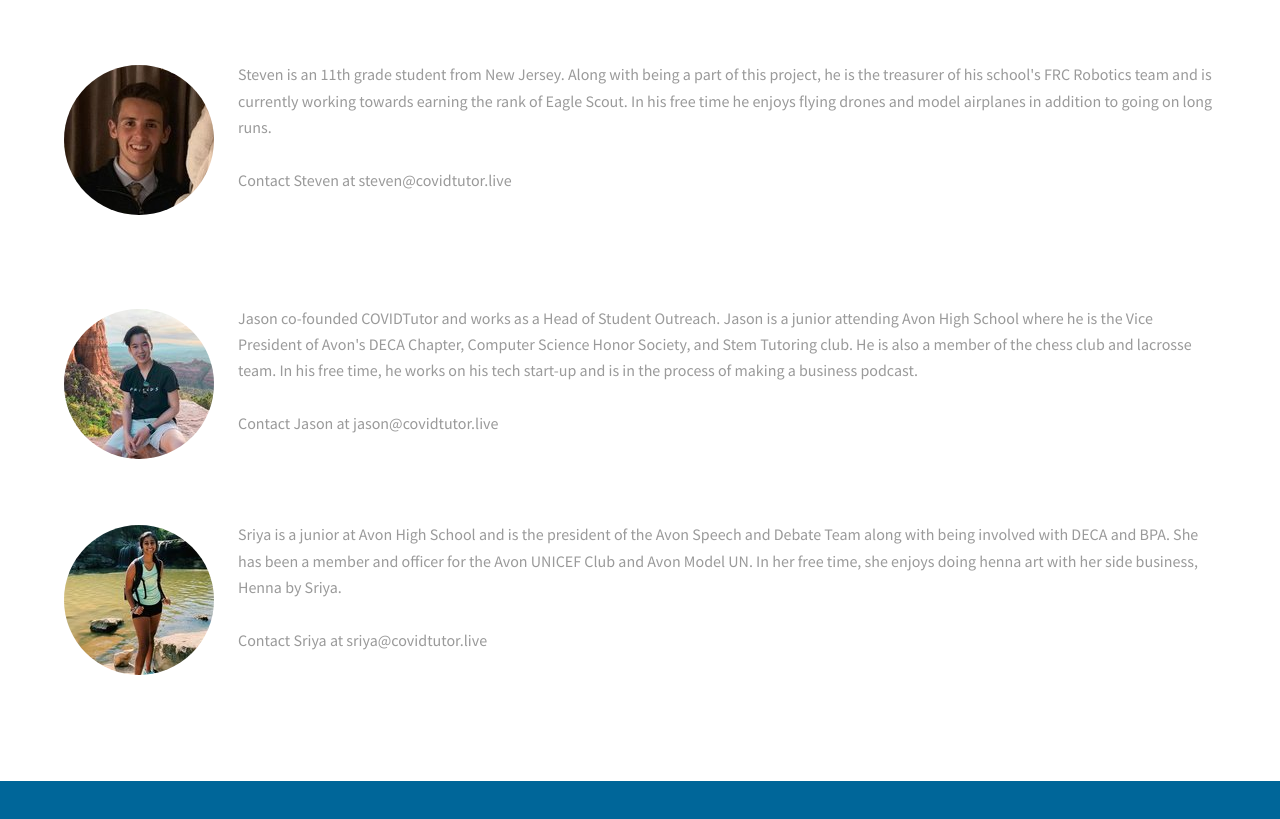
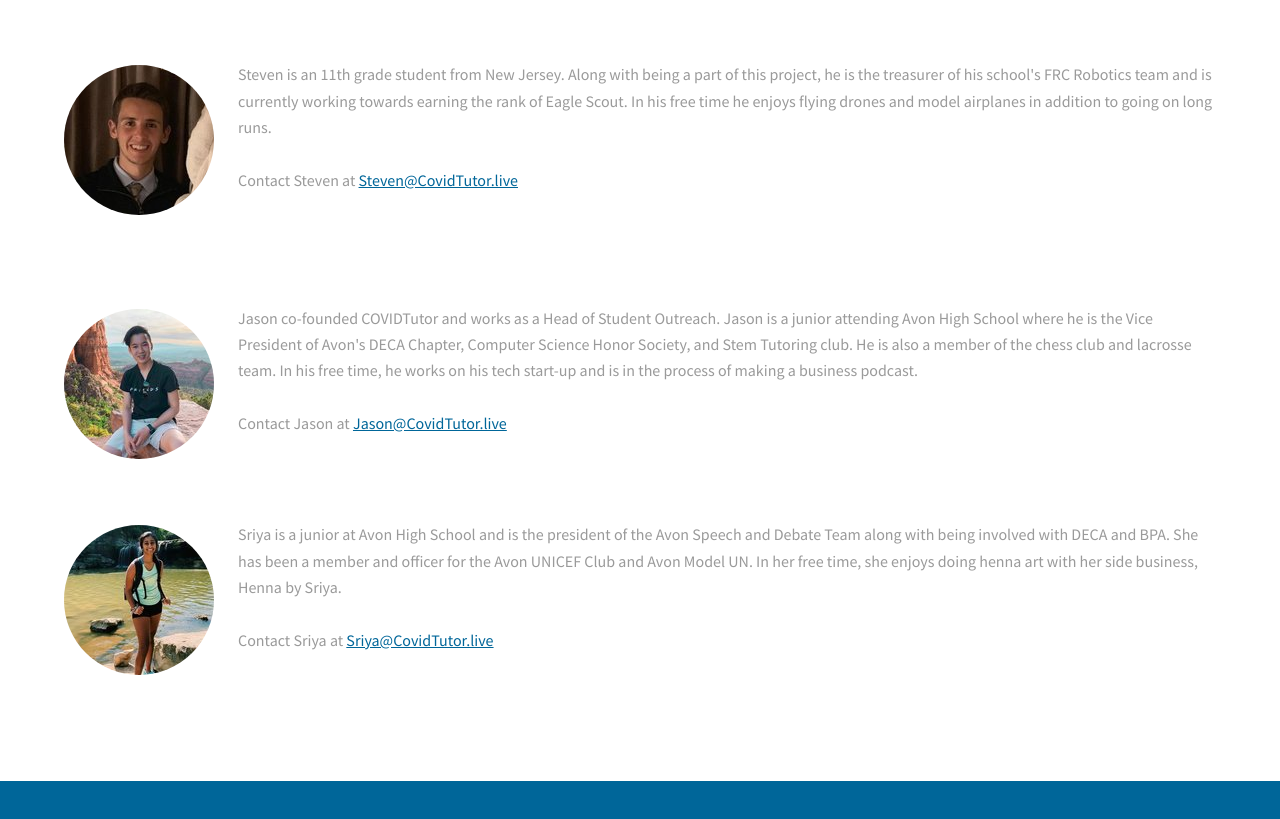
Before and after one commit to DrRedPanda/DrRedPanda.github.io, a plain HTML site: page generic.html in a window 1280 px wide. Shown: the part 241-1060 px from the top of the page. Drawn offline with Linux system fonts and the light colour scheme.

Commit message:
Update generic.html

```diff
--- a/generic.html
+++ b/generic.html
@@ -38,17 +38,17 @@
 					<div class="image round left">
 						<img src="images/steve01.jpg" alt="Pic 01" />
 					</div>
-					<p>Steven is an 11th grade student from New Jersey. Along with being a part of this project, he is the treasurer of his school's FRC Robotics team and is currently working towards earning the rank of Eagle Scout. In his free time he enjoys flying drones and model airplanes in addition to going on long runs.<br></br>Contact Steven at steven@covidtutor.live<br></br></p>
+					<p>Steven is an 11th grade student from New Jersey. Along with being a part of this project, he is the treasurer of his school's FRC Robotics team and is currently working towards earning the rank of Eagle Scout. In his free time he enjoys flying drones and model airplanes in addition to going on long runs.<br></br>Contact Steven at <a href:"mailto:Steven@CovidTutor.live">Steven@CovidTutor.live</a><br></br></p>
 	<br></br>
 					<div class="image round left">
 						<img src="images/jason01.jpg" alt="Pic 02" />
 					</div>
-	<p>Jason co-founded COVIDTutor and works as a Head of Student Outreach. Jason is a junior attending Avon High School where he is the Vice President of Avon's DECA Chapter, Computer Science Honor Society, and Stem Tutoring club. He is also a member of the chess club and lacrosse team. In his free time, he works on his tech start-up and is in the process of making a business podcast.<br></br>Contact Jason at jason@covidtutor.live</p>
+	<p>Jason co-founded COVIDTutor and works as a Head of Student Outreach. Jason is a junior attending Avon High School where he is the Vice President of Avon's DECA Chapter, Computer Science Honor Society, and Stem Tutoring club. He is also a member of the chess club and lacrosse team. In his free time, he works on his tech start-up and is in the process of making a business podcast.<br></br>Contact Jason at <a href:"mailto:Jason@CovidTutor.live">Jason@CovidTutor.live</a></p>
 <br></br>
 					<div class="image round left">
 						<img src="images/sriya01.jpg" alt="Pic 01" />
 					</div>
-					<p>Sriya is a junior at Avon High School and is the president of the Avon Speech and Debate Team along with being involved with DECA and BPA. She has been a member and officer for the Avon UNICEF Club and Avon Model UN. In her free time, she enjoys doing henna art with her side business, Henna by Sriya.<br></br>Contact Sriya at sriya@covidtutor.live</p>
+					<p>Sriya is a junior at Avon High School and is the president of the Avon Speech and Debate Team along with being involved with DECA and BPA. She has been a member and officer for the Avon UNICEF Club and Avon Model UN. In her free time, she enjoys doing henna art with her side business, Henna by Sriya.<br></br>Contact Sriya at <a href:"mailto:Sriya@CovidTutor.live">Sriya@CovidTutor.live</a></p>
 
 				</div>
 			</section>
```
